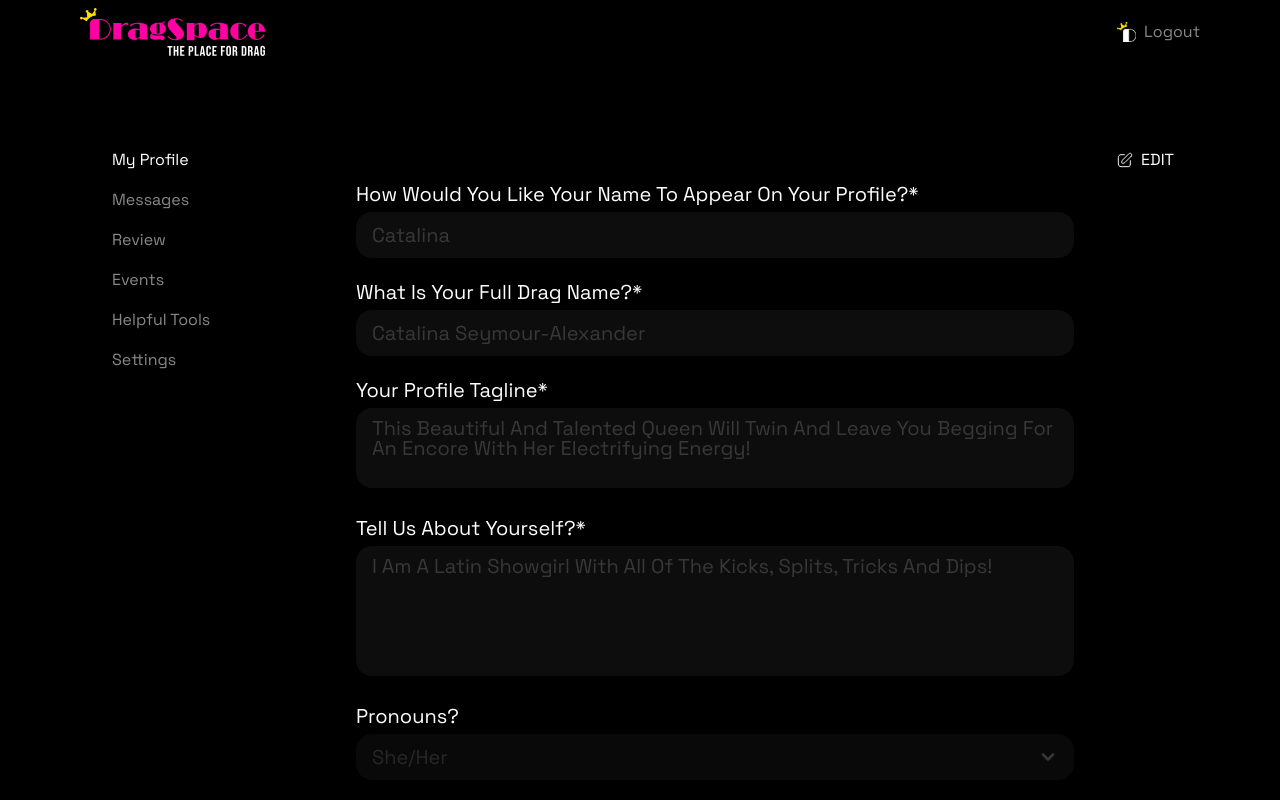
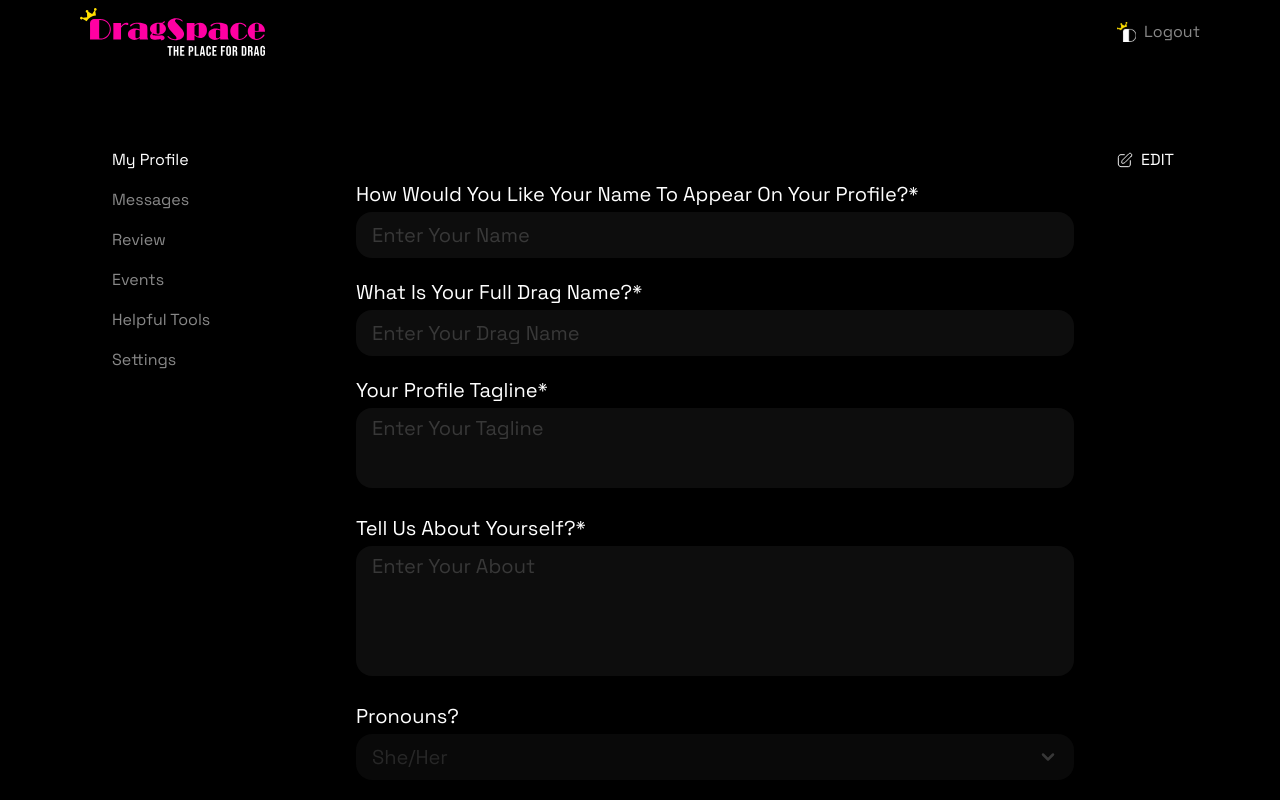
Before and after one commit to HamzaAliKundi/coltable-deshabord-performer, a React (Vite) app: page /profile in a window 1280 px wide. Shown: the top 800 px of the page. Built offline with nearby package versions, Linux system fonts and the light colour scheme; no server answers; sample sign-in values are in the browser's storage.

Commit message:
performer changes

```diff
--- a/src/components/profile/profile.tsx
+++ b/src/components/profile/profile.tsx
@@ -435,7 +435,7 @@ const Profile = () => {
             </label>
             <input
               type="text"
-              placeholder="Catalina"
+              placeholder="Enter your name"
               className={inputClass}
               disabled={!isEditing}
               {...register("displayName", { required: true })}
@@ -447,7 +447,7 @@ const Profile = () => {
             <label className={labelClass}>What Is Your Full Drag Name?*</label>
             <input
               type="text"
-              placeholder="Catalina Seymour-Alexander"
+              placeholder="Enter your drag name"
               className={inputClass}
               disabled={!isEditing}
               {...register("dragName", { required: true })}
@@ -458,7 +458,7 @@ const Profile = () => {
           <div>
             <label className={labelClass}>Your Profile Tagline*</label>
             <textarea
-              placeholder="This Beautiful And Talented Queen Will Twin And Leave You Begging For An Encore With Her Electrifying Energy!"
+              placeholder="Enter your tagline"
               className={`${inputClass} h-[80px] resize-none`}
               disabled={!isEditing}
               {...register("tagline", { required: true })}
@@ -469,7 +469,7 @@ const Profile = () => {
           <div>
             <label className={labelClass}>Tell Us About Yourself?*</label>
             <textarea
-              placeholder="I am a Latin Showgirl with all of the kicks, splits, tricks and dips!"
+              placeholder="Enter your about"
               className={`${inputClass} h-[80px] md:h-[130px] resize-none`}
               disabled={!isEditing}
               {...register("about", { required: true })}
@@ -556,7 +556,7 @@ const Profile = () => {
               disabled={!isEditing}
               {...register("aesthetic")}
             />
-            <span className="absolute md:bottom-2 md:right-64 bottom-[-20px] right-0 text-[#383838] text-xs md:text-sm">
+            <span className="absolute md:bottom-2 md:right-4 bottom-[-20px] right-0 text-[#383838] text-xs md:text-sm">
               ( 150 characters)
             </span>
           </div>
```
